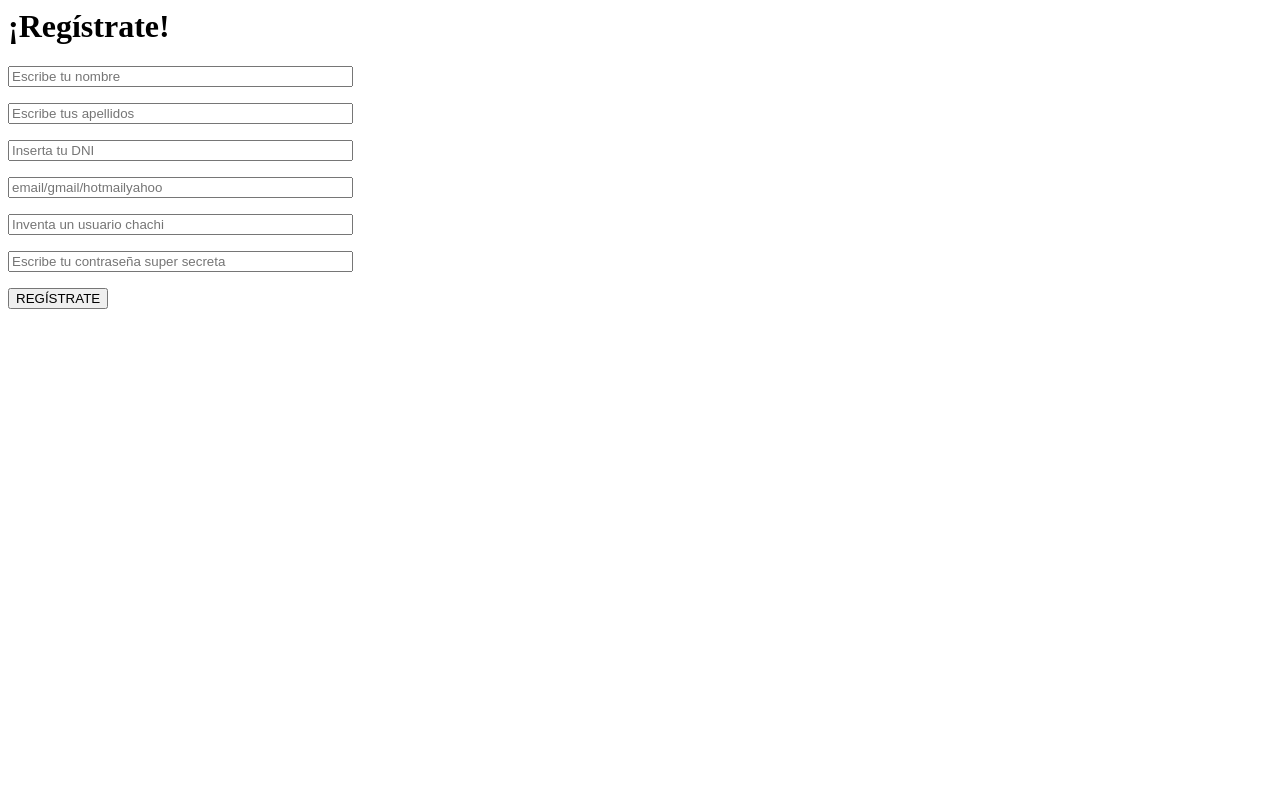
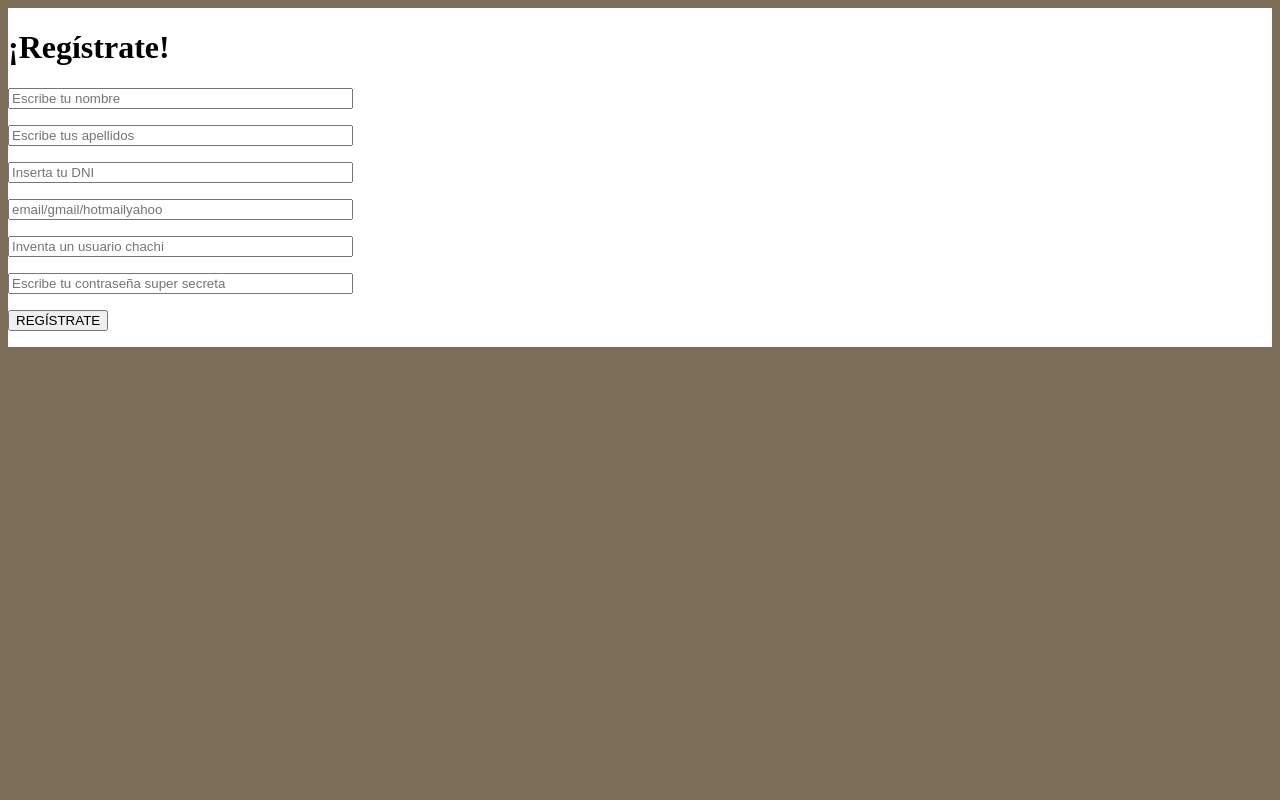
Before and after one commit to speedfooder/iissi-speedfooder, a PHP site: page /formularioSesion.php in a window 1280 px wide. Run offline with PHP 8.4, Linux system fonts and the light colour scheme.

Commit message:
Title. Commit about sign in doc
There seems to be some problems with the path of the .css so I have put
he file in /html.

```diff
--- a/html/formularioSesion.php
+++ b/html/formularioSesion.php
@@ -2,7 +2,7 @@
 <head>
     <meta charset="UTF-8">
     <title>Inicio de Sesión</title>
-
+    <link rel="stylesheet" type="text/css" href="./signinform.css">
 </head>
 <body>
 
--- /dev/null
+++ b/html/signinform.css
@@ -0,0 +1,8 @@
+body{
+    background-color: #7c6e59;
+}
+
+.formulario{
+    background-color: white;
+    align-content: center;
+}
```
Also changed, not shown: css/signinform.css (added, +13 -0 lines).
